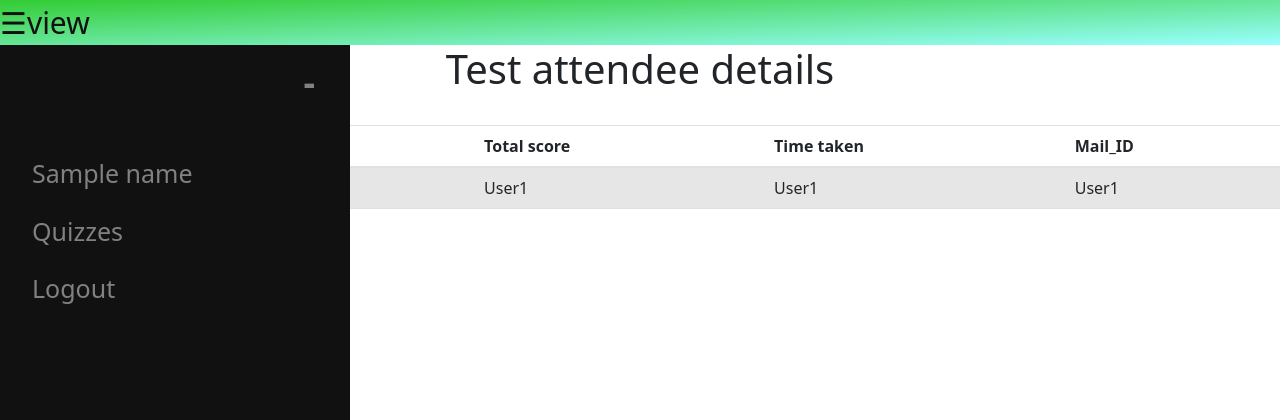
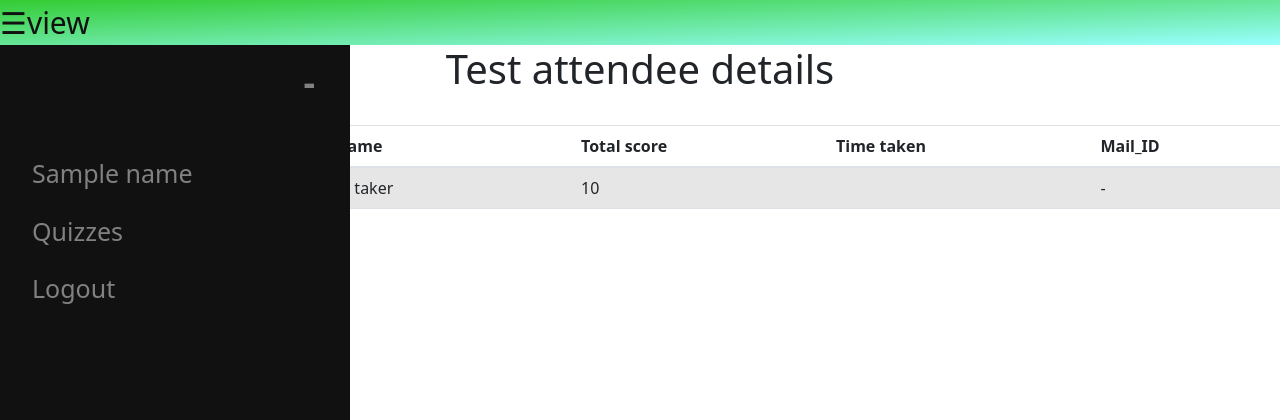
Before and after one commit to Bidisha28/TallyCode-QuizCreationPlatform, a Flask app: template template/test_Taker_data.html in a window 1280 px wide. Shown: the top 420 px of the page. Run offline with Flask 2, Linux system fonts and the light colour scheme; the template is opened without the code that fills it: most values are stand-ins (such as "Sample title", 1, 10 or a date in 2020); parts of the project's set-up code (start-up, migrations or seed data) failed here and were passed over; some libraries are stand-ins or nearby versions.

Commit message:
max xhnages

```diff
--- a/app.py
+++ b/app.py
@@ -141,10 +141,13 @@ def quizzes():
 @app.route('/view_data/<quiz_name>')
 def view_data(quiz_name):
     current_user = session.get('user')
-    takers = test_taker.find({'quiz_name':quiz_name})
+    qd = quiz.find_one({'quiz_name':quiz_name})
+    print(qd['_id'])
+    takers = test_taker.find({'quiz_id':qd['_id']})
+    test_data = []
     for doc in takers:
-        print(doc)
-    return render_template('test_Taker_data.html',name=current_user['name'])
+        test_data.append({'name':doc['name'],'score':doc['score'],'quiz_name': quiz_name})
+    return render_template('test_Taker_data.html',name=current_user['name'],takers = test_data)
 
 
 #quiz taker side
--- a/template/post_quiz.html
+++ b/template/post_quiz.html
@@ -123,7 +123,7 @@
                     <tbody>
                         <tr>
                             {% for question in questions %}
-                            <td>1</td>
+                            <td>{{questions.index(question)+1}}</td>
                             <td>{{question[0]}}</td>
                             <td>{{question[1]}}</td>
                             <td>{{question[2]}}</td>
--- a/template/question.html
+++ b/template/question.html
@@ -29,7 +29,7 @@
                     <table class="center">
                         {% for question in questions %}
                         <tr><td>
-                            Q . {{question[0]}}
+                            {{questions.index(question)+1}} . {{question[0]}}
                             <br>
                             A. {{question[1]}}
                             <br>
--- a/template/test_Taker_data.html
+++ b/template/test_Taker_data.html
@@ -40,6 +40,9 @@
             <a href="{{url_for('quizzes')}}">Quizzes</a>
             <a href="{{url_for('logout')}}">Logout</a>
         </div>
+        {% if takers|length < 1%}
+        <h4>No one attempted yet.</h4>
+        {% else %}
         <div class="test-taker-data" id="cont">
             <h1 style="text-align: center;">Test attendee details</h1><br>
             <table class="table table-striped">
@@ -53,15 +56,18 @@
                     </tr>
                 </thead>
                 <tbody>
+                    {% for taker in takers %}
                     <tr>
-                        <td>User1</td>
-                        <td>User1</td>
-                        <td>User1</td>
-                        <td>User1</td>
-                        <td>User1</td>
+                        <td>{{taker['name']}}</td>
+                        <td>{{taker['quiz_name']}}</td>
+                        <td>{{taker['score']}}</td>
+                        <td></td>
+                        <td>-</td>
                     </tr>
+                    {% endfor %}
                 </tbody>
             </table>
+            {% endif %}
 
         </div>
         <script>
```
